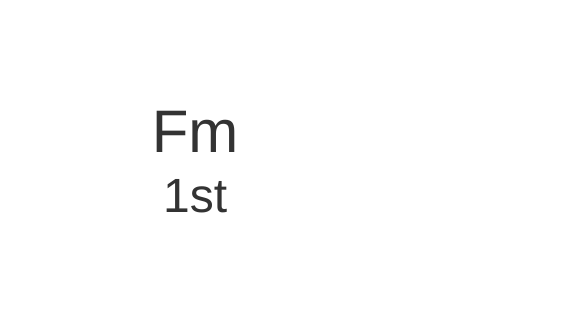
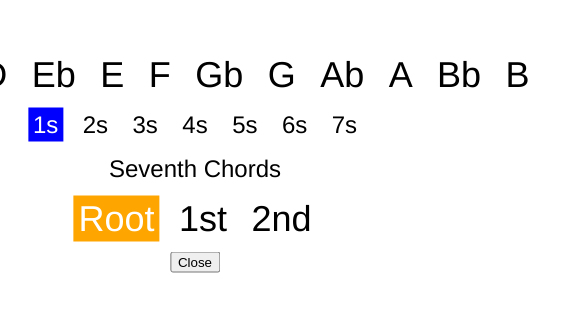
Before and after one commit to s0ber/temp_project, a website built with webpack: page index.html in a window 390 px wide. Shown: the part 260-572 px from the top of the page, 570 px wide, since content can reach past the window. Built offline with nearby package versions, Linux system fonts and the light colour scheme.

Commit message:
Allow to setup different options for chords generator

```diff
--- a/src/actions.js
+++ b/src/actions.js
@@ -8,15 +8,23 @@ const minorScaleInKey = (key) => {
   }, [key])
 }
 
-const allChordsInKey = (key) => {
+const prepareChords = ({key, showSeventh, inversions}) => {
   const chordTypes = KEY_INTERVALS
 
   return minorScaleInKey(key).reduce((chords, note, index) => {
     const [chordType, seventhChordType] = chordTypes[index]
     const triadChord = note + (chordType === 'M' ? '' : chordType)
-    const seventhChord = triadChord + `<span class="seventh_chord_type">${seventhChordType}</span>`
-    const triadInversions = INVERSIONS.triads.map(inversion => `${triadChord}<br><span class="inversion">${inversion}</span>`)
-    const seventhInversions = INVERSIONS.sevenths.map(inversion => `${seventhChord}<br><span class="inversion">${inversion}</span>`)
+    const triadInversions = INVERSIONS.triads
+      .filter(inversion => inversions.indexOf(inversion) !== -1)
+      .map(inversion => `${triadChord}<br><span class="inversion">${inversion}</span>`)
+
+    let seventhInversions = []
+    if (showSeventh) {
+      const seventhChord = triadChord + `<span class="seventh_chord_type">${seventhChordType}</span>`
+      seventhInversions = INVERSIONS.seventh
+        .filter(inversion => inversions.indexOf(inversion) !== -1)
+        .map(inversion => `${seventhChord}<br><span class="inversion">${inversion}</span>`)
+    }
     return [...chords, ...triadInversions, ...seventhInversions]
   }, [])
 }
@@ -29,21 +37,56 @@ const random = (min, max) => {
   return min + Math.floor(Math.random() * (max - min + 1));
 };
 
+const ACTIONS = {
+  selectKey: (state, key) => {
+    state.key = key
+  },
+  selectTimeout: (state, timeout) => {
+    state.timeout = timeout
+  },
+  openSettings: (state) => {
+    state.showSettings = true
+  },
+  closeSettings: (state) => {
+    ACTIONS.updateChord(state)
+    state.showSettings = false
+  },
+  toggleSeventh: (state) => {
+    state.showSeventh = !state.showSeventh
+  },
+  toggleInversion: (state, inversion) => {
+    const {inversions} = state
+    const inversionIndex = inversions.indexOf(inversion)
+
+    if (inversionIndex !== -1) {
+      if (state.inversions.length === 1) return
+      state.inversions = [
+        ...inversions.slice(0, inversionIndex),
+        ...inversions.slice(inversionIndex + 1, inversions.length)
+      ]
+    } else {
+      state.inversions.push(inversion)
+    }
+  },
+  updateChord: (state) => {
+    const chords = prepareChords(state)
+    let randomChord = state.randomChord
+    while (chords.length && !randomChord || randomChord === state.randomChord) {
+      randomChord = chords[random(chords.length - 1)]
+    }
+    state.randomChord = randomChord
+  }
+}
+
 export default (state, {afterAction}) => {
-  return {
-    selectKey: (e) => {
-      state.openKeyForm = false
-      state.key = document.querySelector('[name="key"]:checked').value
-      afterAction()
-    },
-    updateChord: () => {
-      const chords = allChordsInKey(state.key)
-      let randomChord = state.randomChord
-      while (!randomChord || randomChord === state.randomChord) {
-        randomChord = chords[random(chords.length - 1)]
-      }
-      state.randomChord = randomChord
+  const actions = {}
+
+  for (let key in ACTIONS) {
+    actions[key] = (...args) => {
+      ACTIONS[key](state, ...args)
       afterAction()
     }
   }
+
+  return actions
 }
--- a/src/components/app.js
+++ b/src/components/app.js
@@ -1,3 +1,5 @@
+import {BASIC_KEYS, TIMEOUT_OPTIONS, INVERSIONS} from '../constants'
+
 export default (state) => {
   return Layout(
     ChordsGame(state)
@@ -8,31 +10,64 @@ const Layout = (...children) => `
   <div class="layout">${children.join('')}</>
 `
 
-const ChordsGame = ({key, randomChord}) => {
-  return key
-    ? RandomChord(randomChord)
-    : SelectKeyForm()
+const ChordsGame = ({showSettings, showSeventh, key, timeout, inversions, randomChord}) => {
+  return showSettings
+    ? SettingsForm(key, timeout, showSeventh, inversions)
+    : RandomChord(randomChord, timeout)
 }
 
-const RandomChord = (randomChord) => {
-  setTimeout(Actions.updateChord, 2000)
-  return `<div class="random_chord">${randomChord}</div>`
+const RandomChord = (randomChord, timeout) => {
+  setTimeout(Actions.updateChord, timeout)
+  return `
+    <div class="random_chord">
+      ${randomChord}
+    </div>
+    <button onclick="Actions.openSettings()" type="button">Settings</button>
+    `
 }
 
-const SelectKeyForm = (key) => `
+const SettingsForm = (key, timeout, showSeventh, inversions) => `
   <form>
-    <div>
+    <div class="setting">
       ${BASIC_KEYS.map(keyOption => KeyOption(keyOption, key)).join('')}
     </div>
-    <button onclick="Actions.selectKey(this)" type="button">Select Key</button>
+    <div class="setting">
+      ${TIMEOUT_OPTIONS.map(timeoutOption => TimeoutOption(timeoutOption, timeout)).join('')}
+    </div>
+    <div class="setting">
+      ${SeventhToggler(showSeventh)}
+    </div>
+    <div class="setting">
+      ${INVERSIONS[showSeventh ? 'seventh' : 'triads']
+        .map(inversion => InversionOption(inversion, inversions))
+        .join('')}
+    </div>
+    <button onclick="Actions.closeSettings()" type="button">Close</button>
   </form>
 `
 
 const KeyOption = (keyOption, selectedKey) => `
-  <label class="key_option">
-    <input type="radio" name="key" value="${keyOption}" ${ keyOption === selectedKey ? 'checked' : '' } />
+  <div class="key_option ${selectedKey === keyOption ? 'is-selected' : ''}" onclick="Actions.selectKey('${keyOption}')">
     ${keyOption}
-  </label>
+  </div>
+`
+
+const TimeoutOption = (timeoutOption, selectedTimeout) => `
+  <div class="timeout_option ${selectedTimeout === timeoutOption ? 'is-selected' : ''}" onclick="Actions.selectTimeout(${timeoutOption})">
+    ${parseInt(timeoutOption / 1000)}s
+  </div>
+`
+
+const SeventhToggler = (showSeventh) => `
+  <div class="seventh_toggler ${showSeventh ? 'is-selected' : ''}" onclick="Actions.toggleSeventh()">
+    Seventh Chords
+  </div>
+`
+
+const InversionOption = (inversionOption, inversions) => `
+  <div class="inversion_option ${inversions.indexOf(inversionOption) !== -1 ? 'is-selected' : ''}" onclick="Actions.toggleInversion('${inversionOption}')">
+    ${inversionOption}
+  </div>
 `
 
 const SelectKeyButton = (buttonText) => `
--- a/src/constants.js
+++ b/src/constants.js
@@ -42,7 +42,11 @@ export const INVERSIONS = {
   triads: [
     'Root', '1st', '2nd'
   ],
-  sevenths: [
+  seventh: [
     'Root', '1st', '2nd', '3rd'
   ]
 }
+
+export const TIMEOUT_OPTIONS = [
+  1000, 2000, 3000, 4000, 5000, 6000, 7000
+]
--- a/src/index.js
+++ b/src/index.js
@@ -1,15 +1,20 @@
 import createActions from './actions.js'
 import App from './components/app.js'
+import {BASIC_KEYS, INVERSIONS, TIMEOUT_OPTIONS} from './constants'
 
-const state = {
-  key: 'C',
+const state = JSON.parse(localStorage.getItem('chords_app')) || {
+  key: BASIC_KEYS[0],
   currentChordIndex: null,
-  openKeyForm: false,
-  randomChord: null
+  showSettings: true,
+  randomChord: null,
+  timeout: TIMEOUT_OPTIONS[0],
+  showSeventh: false,
+  inversions: [INVERSIONS.triads[0]]
 }
 
 window.Actions = createActions(state, {afterAction: () => {
   render(state)
+  localStorage.setItem('chords_app', JSON.stringify(state))
 }})
 
 const render = () => {
--- a/style.css
+++ b/style.css
@@ -85,13 +85,14 @@ html, body {
   left: 50%;
   top: 50%;
   text-align: center;
+  font-family: Helvetica Neue;
 }
 
 .random_chord {
   color: #333;
   font-size: 60px;
-  font-family: Helvetica Neue;
   font-weight: 500;
+  margin-bottom: 10px;
 }
 
 .random_chord span.seventh_chord_type {
@@ -104,3 +105,52 @@ html, body {
   font-size: 48px;
   font-weight: normal;
 }
+
+.setting {
+  white-space: nowrap;
+  margin-bottom: 10px;
+}
+
+.key_option,
+.timeout_option,
+.seventh_toggler,
+.inversion_option {
+  display: inline-block;
+  cursor: pointer;
+  margin-left: 5px;
+  margin-right: 5px;
+  font-size: 36px;
+  padding: 5px;
+}
+
+.timeout_option,
+.seventh_toggler {
+  font-size: 24px;
+}
+
+.key_option.is-selected,
+.timeout_option.is-selected,
+.seventh_toggler.is-selected,
+.inversion_option.is-selected {
+  color: #fff;
+}
+
+.key_option.is-selected {
+  background-color: green;
+}
+
+.timeout_option.is-selected {
+  background-color: blue;
+}
+
+.seventh_toggler.is-selected {
+  background-color: black;
+}
+
+.inversion_option.is-selected {
+  background-color: orange;
+}
+
+button {
+  cursor: pointer;
+}
```
Also changed, not shown: build/temp_project.js.
